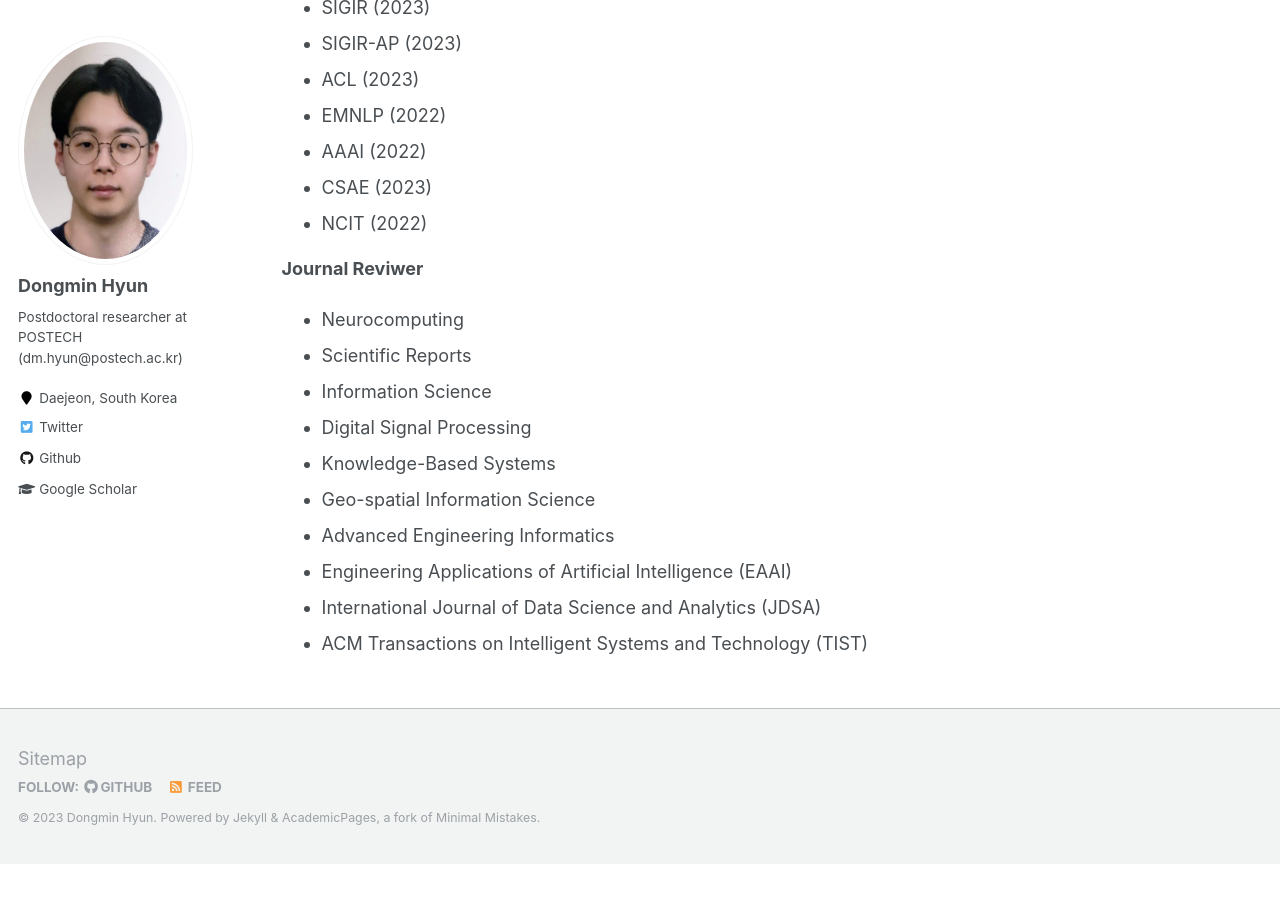
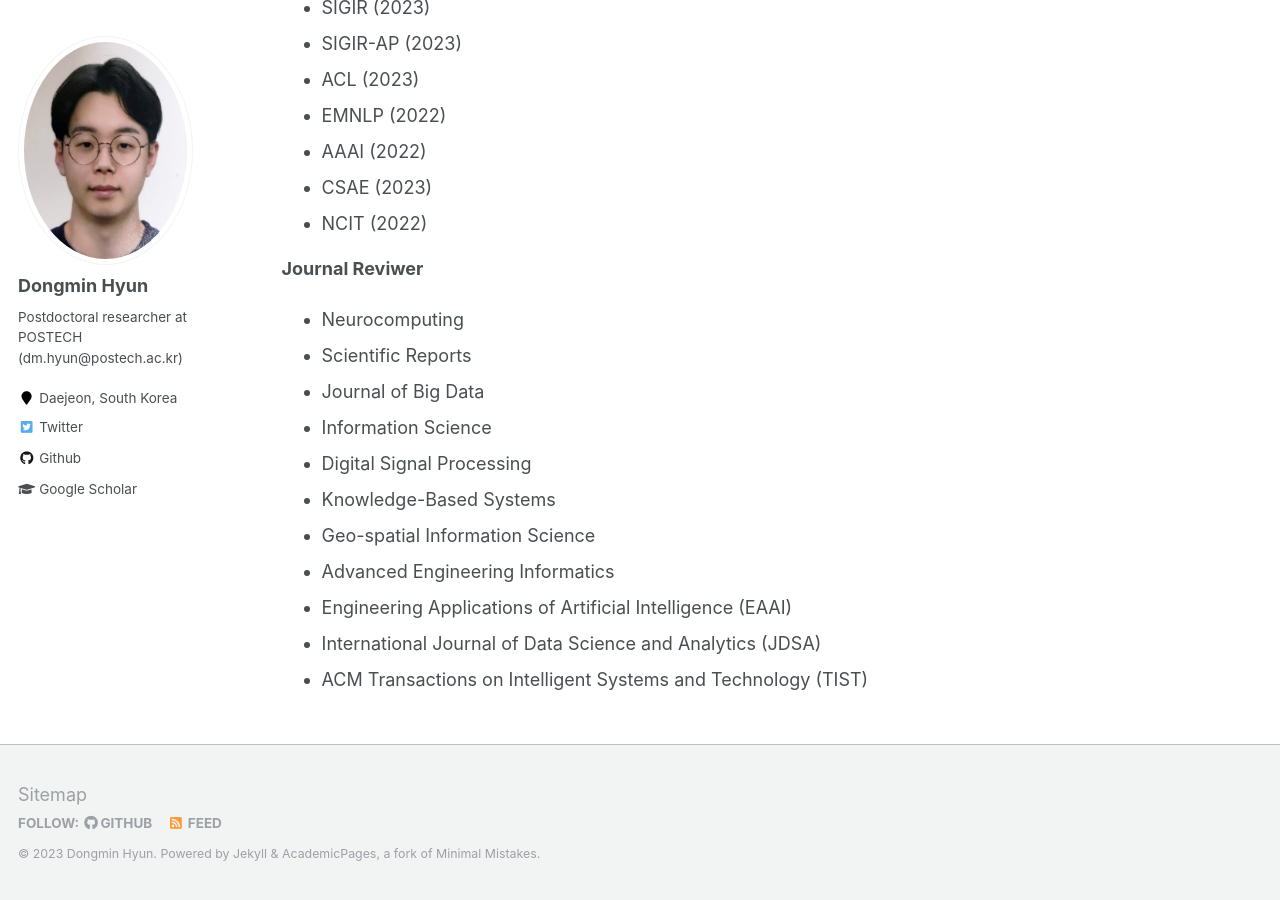
Before and after one commit to dmhyun/dmhyun.github.io, a Jekyll site: the page built from _pages/about.md, in a window 1280 px wide and 900 px high, scrolled down 2111 px. Built offline with Jekyll 4.4.1, drawn with Linux system fonts in a browser that asks for light colours; before the commit the page ends 2975 px from its top, so only the background shows below that.

Commit message:
Update about.md

```diff
--- a/_pages/about.md
+++ b/_pages/about.md
@@ -74,6 +74,7 @@ Academic Service
 **Journal Reviwer**
 - Neurocomputing
 - Scientific Reports
+- Journal of Big Data
 - Information Science
 - Digital Signal Processing
 - Knowledge-Based Systems
```
